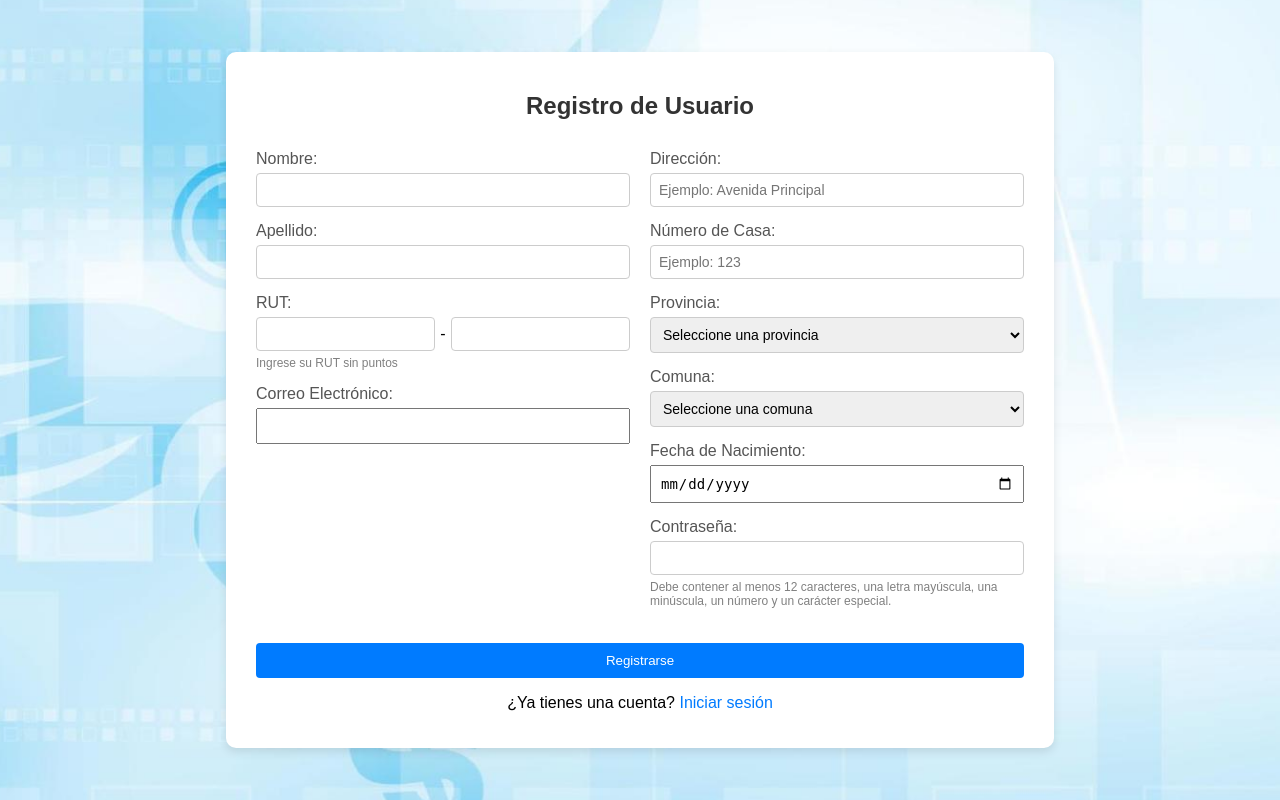
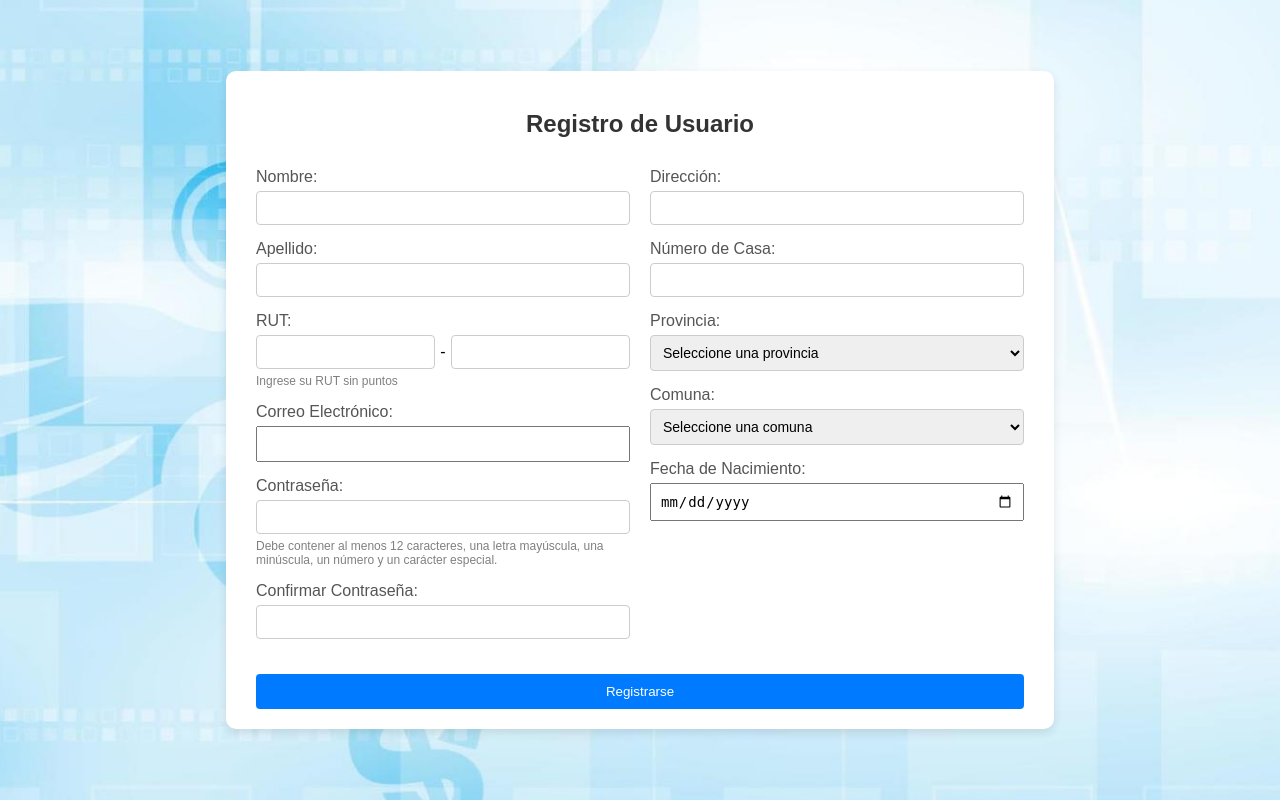
Before and after one commit to anakin-sky/protototipo-2, a PHP site: page /prueba_log/registro_usuario.php in a window 1280 px wide. Run offline with PHP 8.4, Linux system fonts and the light colour scheme.

Commit message:
edit registro

```diff
--- a/prueba_log/registro_usuario.php
+++ b/prueba_log/registro_usuario.php
@@ -36,11 +36,36 @@
             document.getElementById('usuario').value = rut + '-' + dv;
         }
 
+        function verificarCoincidenciaClave() {
+            const clave = document.getElementById('clave').value;
+            const confirmarClave = document.getElementById('confirmar_clave').value;
+            const mensajeClaveCoincide = document.getElementById('mensaje-clave-coincide');
+            const confirmarClaveInput = document.getElementById('confirmar_clave');
+
+            if (clave && confirmarClave && clave !== confirmarClave) {
+                mensajeClaveCoincide.textContent = "Las contraseñas no coinciden.";
+                mensajeClaveCoincide.style.color = "red";
+                confirmarClaveInput.style.borderColor = "red";
+            } else {
+                mensajeClaveCoincide.textContent = "";
+                confirmarClaveInput.style.borderColor = "";
+            }
+        }
+
         function validarFormulario(event) {
+            const clave = document.getElementById('clave').value;
+            const confirmarClave = document.getElementById('confirmar_clave').value;
+
+            if (clave !== confirmarClave) {
+                alert("Las contraseñas no coinciden. Por favor, corrige los campos.");
+                event.preventDefault();
+                return;
+            }
+
+            actualizarRUTCompleto();
+
             const claveInput = document.getElementById('clave');
             const mensajeClave = document.getElementById('descripcion-clave');
-            const clave = claveInput.value;
-
             const requisitos = /^(?=.*[a-z])(?=.*[A-Z])(?=.*\W).{12,}$/;
 
             if (!requisitos.test(clave)) {
@@ -51,19 +76,8 @@
                     mensajeClave.classList.remove("parpadeo");
                 }, 3000);
                 return;
-            } else {
-                mensajeClave.style.color = "gray";
-                mensajeClave.classList.remove("parpadeo");
             }
-
-            actualizarRUTCompleto();
         }
-
-        // Comunas por provincia
-        const comunasPorProvincia = {
-            "Provincia de Iquique": ["Iquique", "Alto Hospicio"],
-            "Provincia del Tamarugal": ["Huara", "Camiña", "Colchane", "Pica", "Pozo Almonte"]
-        };
 
         function actualizarComunas() {
             const provinciaSelect = document.getElementById("ciudad");
@@ -82,16 +96,11 @@
             }
         }
 
-        function ocultarMensajeRut() {
-            const mensajeRut = document.querySelector('.mensaje-validacion');
-            if (mensajeRut) {
-                setTimeout(() => {
-                    mensajeRut.style.display = 'none';
-                }, 10000);
-            }
-        }
-
-        window.onload = ocultarMensajeRut;
+        // Comunas por provincia
+        const comunasPorProvincia = {
+            "Provincia de Iquique": ["Iquique", "Alto Hospicio"],
+            "Provincia del Tamarugal": ["Huara", "Camiña", "Colchane", "Pica", "Pozo Almonte"]
+        };
     </script>
     <style>
         body {
@@ -188,6 +197,7 @@
     <h2>Registro de Usuario</h2>
     <form id="registroForm" action="controlador_registro.php" method="post" onsubmit="validarFormulario(event)">
         <div class="form-container">
+            <!-- Columna izquierda -->
             <div class="form-column">
                 <div class="user-box">
                     <label for="nombre">Nombre:</label>
@@ -208,17 +218,28 @@
                 </div>
                 <div class="user-box">
                     <label for="correo">Correo Electrónico:</label>
-                    <input type="email" id="correo" name="correo" required>
+                    <input type="email" id="correo" name="correo">
+                </div>
+                <div class="user-box">
+                    <label for="clave">Contraseña:</label>
+                    <input type="password" id="clave" name="clave" required>
+                    <p id="descripcion-clave" class="descripcion-campo">Debe contener al menos 12 caracteres, una letra mayúscula, una minúscula, un número y un carácter especial.</p>
+                </div>
+                <div class="user-box">
+                    <label for="confirmar_clave">Confirmar Contraseña:</label>
+                    <input type="password" id="confirmar_clave" name="confirmar_clave" oninput="verificarCoincidenciaClave()" required>
+                    <p id="mensaje-clave-coincide" class="mensaje-validacion"></p>
                 </div>
             </div>
+            <!-- Columna derecha -->
             <div class="form-column">
                 <div class="user-box">
                     <label for="direccion">Dirección:</label>
-                    <input type="text" id="direccion" name="direccion" placeholder="Ejemplo: Avenida Principal" required>
+                    <input type="text" id="direccion" name="direccion" required>
                 </div>
                 <div class="user-box">
                     <label for="numero">Número de Casa:</label>
-                    <input type="text" id="numero" name="numero" placeholder="Ejemplo: 123" pattern="\d+" title="Solo números." required>
+                    <input type="text" id="numero" name="numero" required>
                 </div>
                 <div class="user-box">
                     <label for="ciudad">Provincia:</label>
@@ -238,21 +259,15 @@
                     <label for="nacimiento">Fecha de Nacimiento:</label>
                     <input type="date" id="nacimiento" name="nacimiento" required>
                 </div>
-                <div class="user-box">
-                    <label for="clave">Contraseña:</label>
-                    <input type="password" id="clave" name="clave" required>
-                    <p id="descripcion-clave" class="descripcion-campo">Debe contener al menos 12 caracteres, una letra mayúscula, una minúscula, un número y un carácter especial.</p>
-                </div>
             </div>
         </div>
         <input type="submit" value="Registrarse">
-        <?php if (isset($_GET['error']) && $_GET['error'] === 'rut_existente'): ?>
-            <div class="mensaje-validacion">El RUT ingresado ya existe. Por favor, intente con otro.</div>
+        <?php if (isset($_GET['error']) && $_GET['error'] === 'clave_no_coincide'): ?>
+            <div class="mensaje-validacion">Las contraseñas no coinciden. Por favor, intente nuevamente.</div>
         <?php endif; ?>
         <?php if (isset($_GET['success']) && $_GET['success'] == 1): ?>
             <div class="mensaje-exito">Usuario registrado correctamente. Por favor, <a href="login.php">inicie sesión</a>.</div>
         <?php endif; ?>
-        <p>¿Ya tienes una cuenta? <a href="login.php" id="iniciarSesion">Iniciar sesión</a></p>
         <input type="hidden" id="usuario" name="usuario">
     </form>
 </div>
```
Also changed, not shown: prueba_log/controlador_registro.php (+23 -1 lines).
